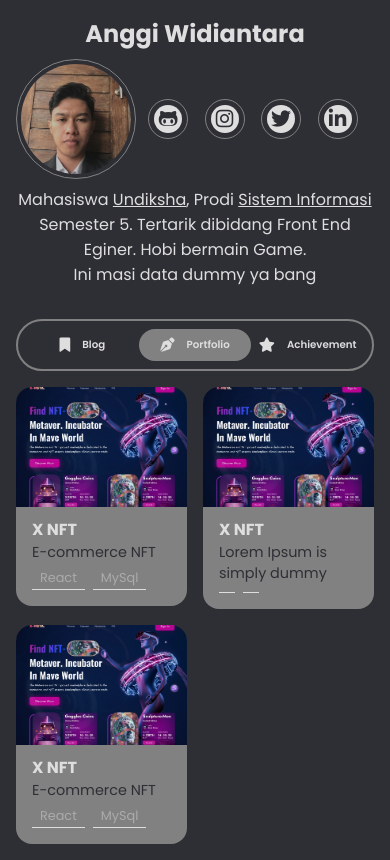
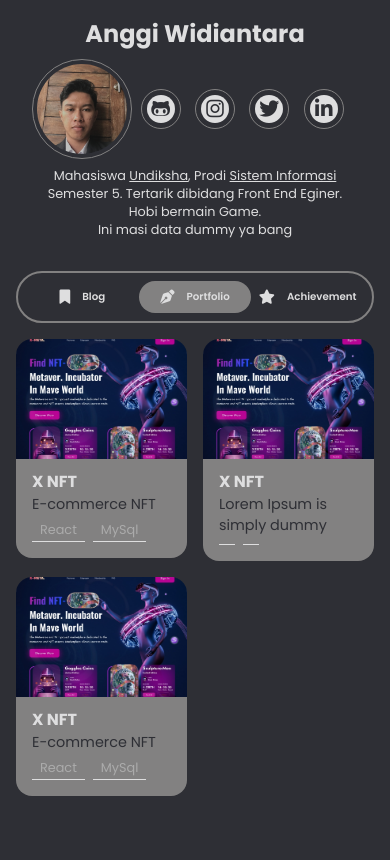
Before and after one commit to anggiwdntr29/anggiwdntr29.github.io, a React (Create React App) app: page /Portfolio in a window 390 px wide. Built offline with nearby package versions, Linux system fonts and the light colour scheme.

Commit message:
edit profile

```diff
--- a/src/App.css
+++ b/src/App.css
@@ -286,8 +286,22 @@ body {
     gap: 2rem;
   }
 
-  .Profile {
-    gap: 12px;
+  .Container-Profile {
+    padding: 0 16px;
+  }
+
+  .Img-Container {
+    width: 100px;
+    height: 100px;
+  }
+
+  .Profile-Img {
+    width: 90px;
+    height: 90px;
+  }
+
+  .Deskripsi {
+    font-size: 80%;
   }
 
   .Social-Icon{
```
